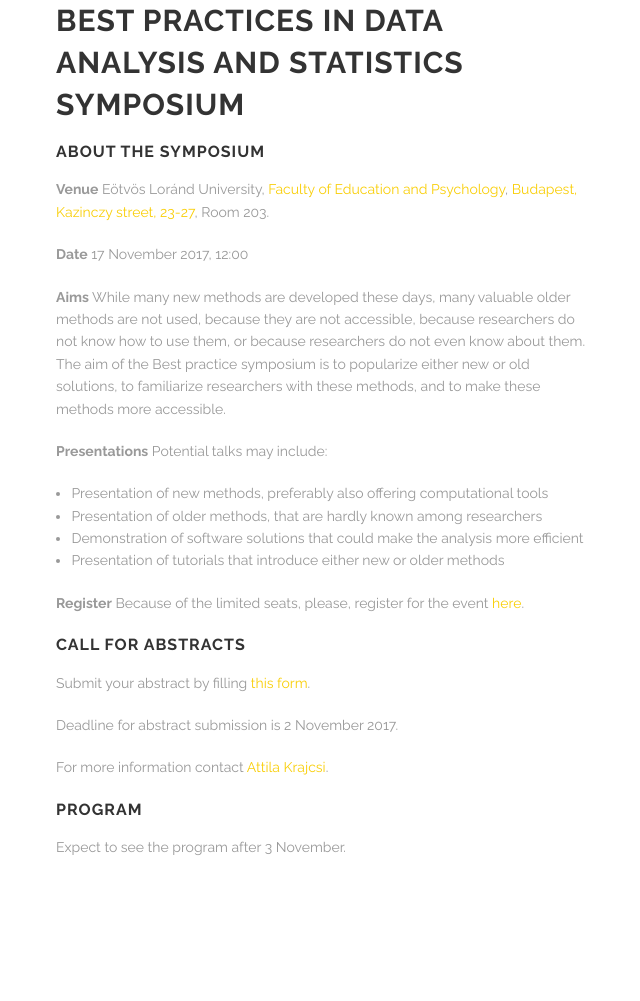
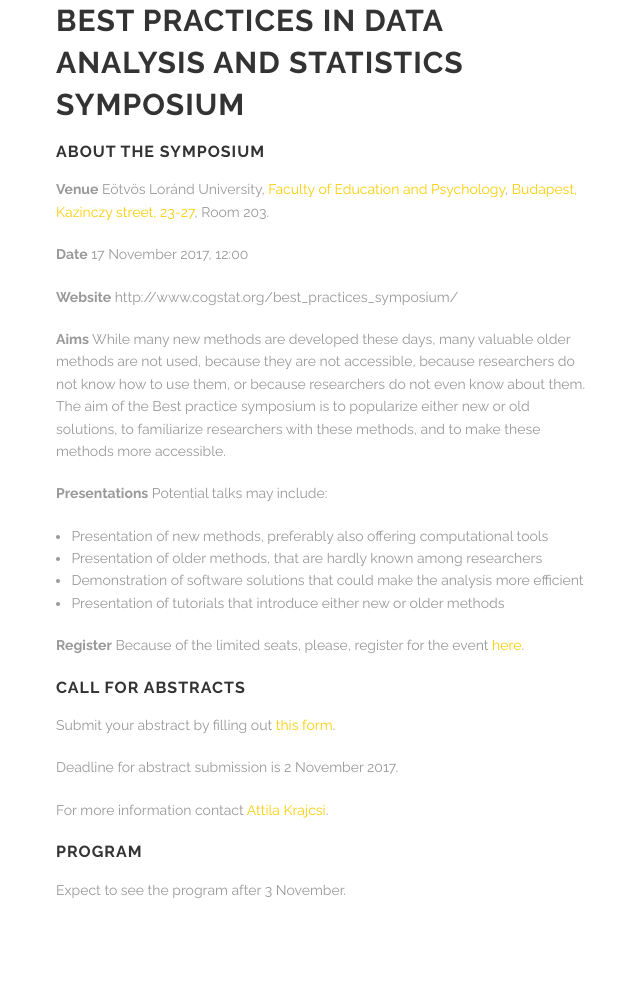
Before and after one commit to cogstat/cogstat_website, a Jekyll site: the page built from best_practices_symposium/index.md, in a window 1280 px wide. Shown: the whole page, without its empty margins (39-679 px from the left). Built offline with Jekyll 4.4.1, drawn with Linux system fonts in a browser that asks for light colours; before the commit the page ends 959 px from its top, so only the background shows below that.

Commit message:
minor symposium page modifications

```diff
--- a/best_practices_symposium/index.md
+++ b/best_practices_symposium/index.md
@@ -11,6 +11,7 @@ __Venue__ Eötvös Loránd University, [Faculty of Education and Psychology](htt
 
 __Date__ 17 November 2017, 12:00
 
+__Website__ http://www.cogstat.org/best_practices_symposium/
 
 __Aims__ While many new methods are developed these days, many valuable older methods are not used, because they are not accessible, because researchers do not know how to use them, or because researchers do not even know about them. The aim of the Best practice symposium is to popularize either new or old solutions, to familiarize researchers with these methods, and to make these methods more accessible.
 
@@ -25,7 +26,7 @@ __Register__ Because of the limited seats, please, register for the event [here]
 
 ### Call for abstracts
 
-Submit your abstract by filling [this form](https://goo.gl/forms/jNpZcWuHzkkgbpz62).
+Submit your abstract by filling out [this form](https://goo.gl/forms/jNpZcWuHzkkgbpz62).
 
 Deadline for abstract submission is 2 November 2017.
 
```
